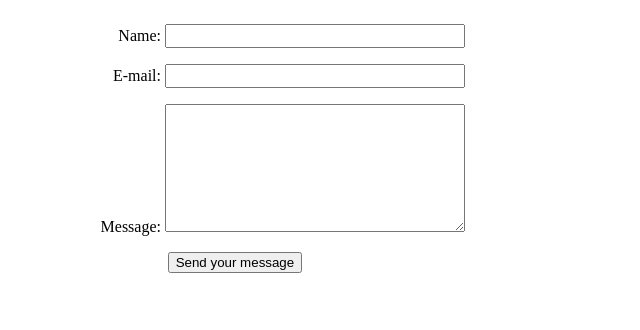
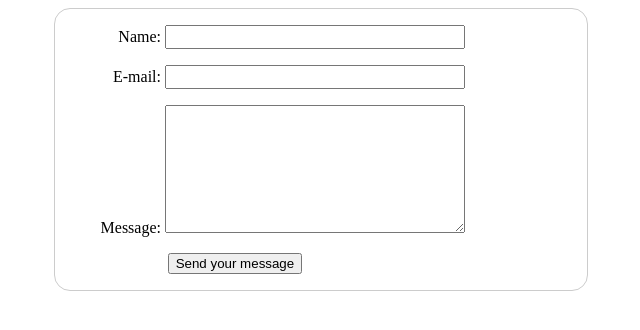
Before and after one commit to dmg85/html_Form, a plain HTML site: page index.html in a window 1280 px wide. Shown: the full height of the page, 319-959 px from the left. Drawn offline with Linux system fonts and the light colour scheme.

Commit message:
first css

```diff
--- a/style.css
+++ b/style.css
@@ -4,7 +4,7 @@ form {
     width: 500px;
     /* Form outline*/
     padding: 1em;
-    border: 1px olid #CCC;
+    border: 1px solid #CCC;
     border-radius: 1em;
 }
 
```
